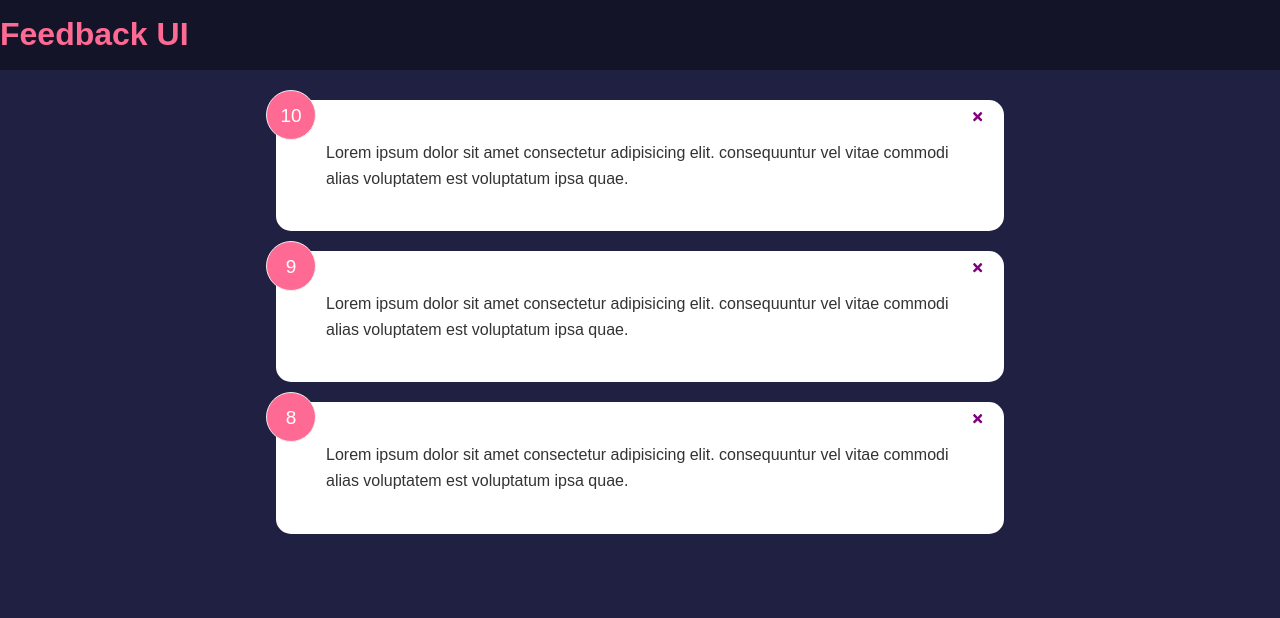
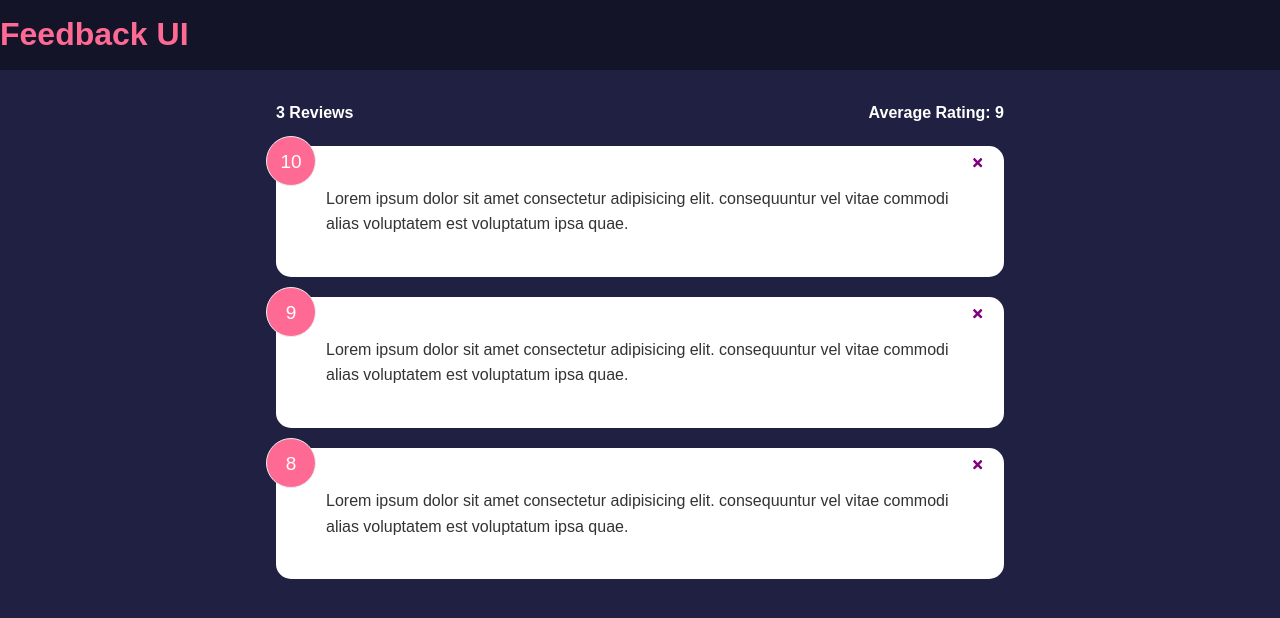
Before and after one commit to PrincessMaggy/feedback-app, a React (Create React App) app: page / in a window 1280 px wide. Shown: the top 618 px of the page. Built offline with nearby package versions, Linux system fonts and the light colour scheme.

Commit message:
Feedback Stats Component

```diff
--- a/src/App.js
+++ b/src/App.js
@@ -4,6 +4,7 @@
 import Header from "./components/Header";
 import FeedbackData from "./data/FeedbackData";
 import FeedbackList from "./components/FeedbackList";
+import FeedbackStats from "./components/FeedbackStats";
 
 function App() {
 // states
@@ -17,6 +18,7 @@
     <>
       <Header/>
       <div className="container">
+        <FeedbackStats feedback={feedback}/>
         <FeedbackList
         feedback={feedback}
         handleDelete = {deleteFeedback}/>
--- /dev/null
+++ b/src/components/FeedbackStats.js
@@ -0,0 +1,23 @@
+import React from 'react';
+import PropTypes from "prop-types";
+
+function FeedbackStats({feedback}) {
+    // calculate average rating
+    let average = feedback.reduce((acc, curr)=>{
+        return acc + curr.rating
+    }, 0)/ feedback.length
+
+    average = average.toFixed(1).replace(/[.,]0$/, '')
+  return (
+    <div className='feedback-stats'>
+      <h4>{feedback.length} Reviews </h4>
+      <h4> Average Rating: {isNaN(average) ? 0: average} </h4>
+    </div>
+  )
+}
+
+FeedbackStats.propTypes = {
+    feedback: PropTypes.array.isRequired,
+}
+
+export default FeedbackStats;
```
